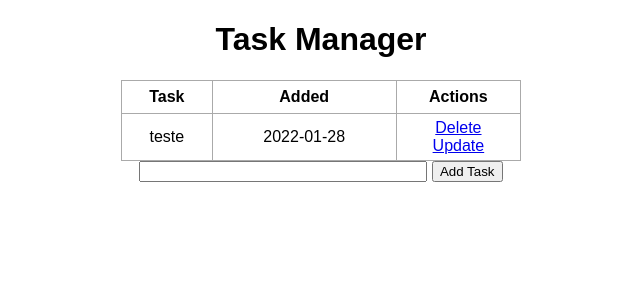
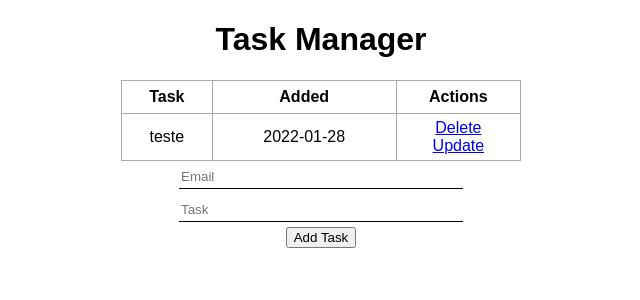
Before and after one commit to map3101/flask-todo, a Flask app: page / in a window 1280 px wide. Shown: the top 300 px of the page, without its empty margins (319-959 px from the left). Run offline with Flask 2, Linux system fonts and the light colour scheme; data comes from the database, SQL or seed files in the repository.

Commit message:
Feat: Adiciona input de email ao form de criar tarefa

```diff
--- a/static/css/main.css
+++ b/static/css/main.css
@@ -31,6 +31,11 @@ td {
     margin-top: 20px;
 }
 
-#content {
+#content, #email {
     width: 70%;
+    height: 20px;
+    margin: 5px;
+    outline: none;
+    border: none;
+    border-bottom: 1px solid black;
 }
--- a/templates/index.html
+++ b/templates/index.html
@@ -31,7 +31,10 @@
     {% endif %}
 
     <form action="/" method="POST">
-        <input type="text" name="content" id="content">
+        <!-- Input de email, type="email" para validação -->
+        <input placeholder="Email" type="email" name="email" id="email">
+        <input placeholder="Task" type="text" name="content" id="content">
+        <br>
         <input type="submit" value="Add Task">
     </form>
 </div>
```
